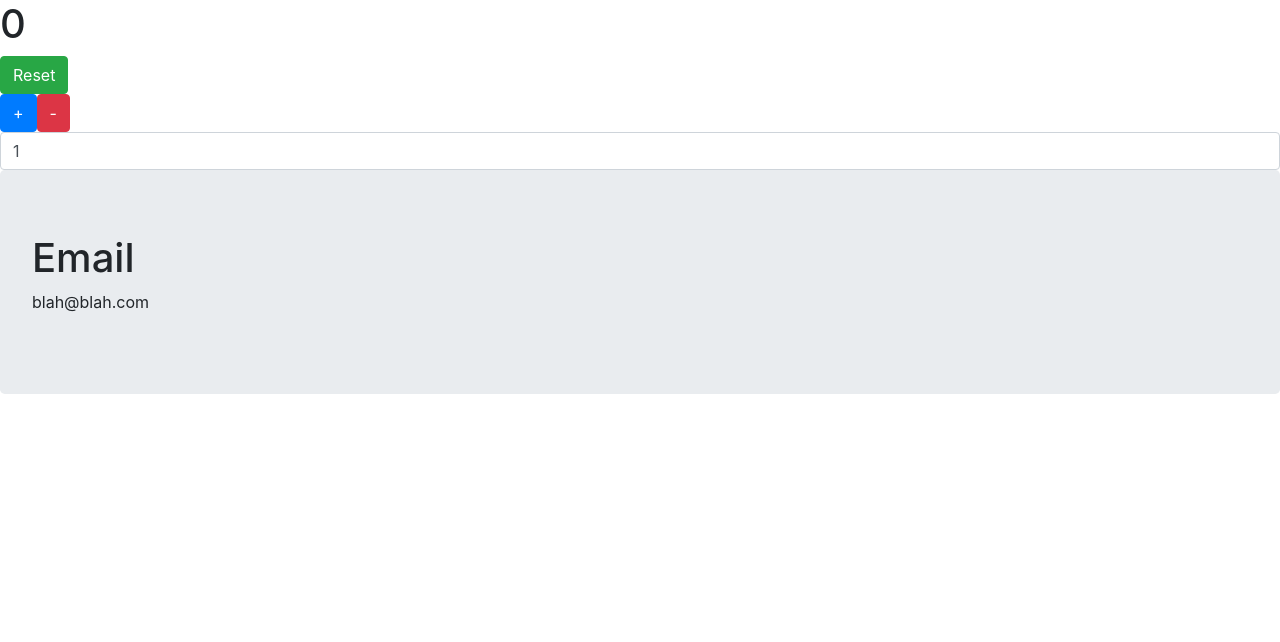
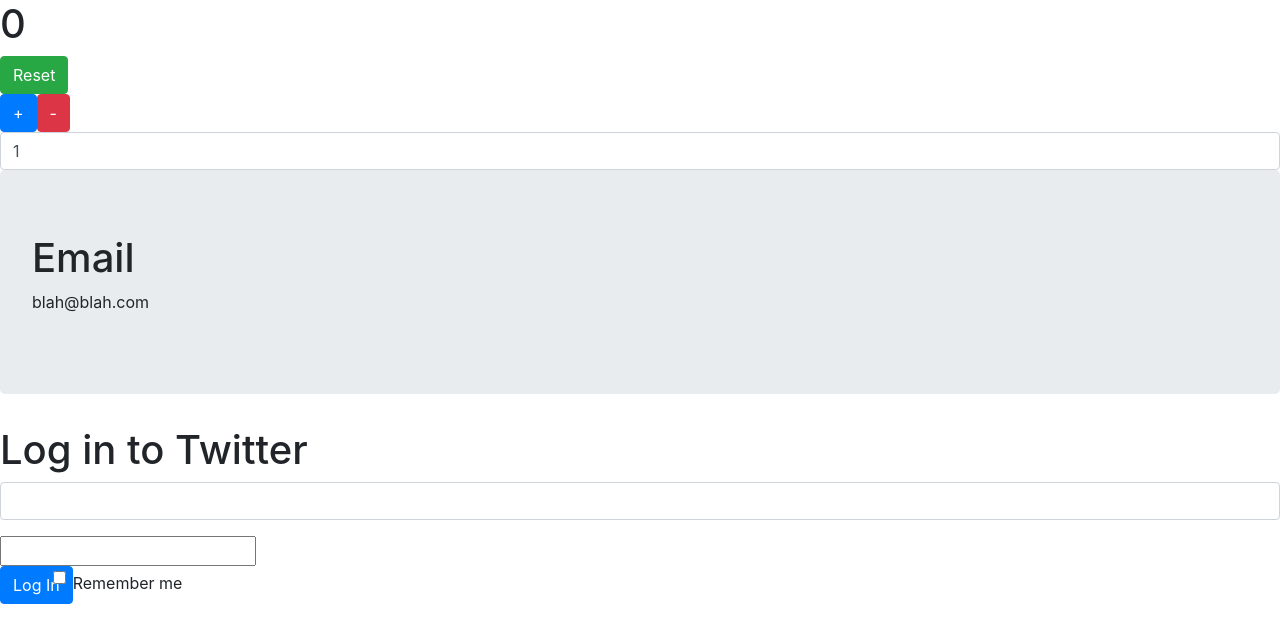
Before and after one commit to Jgriebel1990/react-counter, a React (Create React App) app: page / in a window 1280 px wide. Shown: the top 642 px of the page. Built offline with nearby package versions, Linux system fonts and the light colour scheme.

Commit message:
created LoginForm and imported it to appjs and created a form

```diff
--- a/src/App.js
+++ b/src/App.js
@@ -1,5 +1,6 @@
 import React, { Component } from 'react';
 import Email from './Email';
+import LoginForm from './LoginForm';
 
 class App extends Component {
   constructor (){
@@ -43,6 +44,7 @@
         <input type="number" className='form-control' onChange={this.handleValueChange} value={this.state.value}/>
       </div>
       <Email />
+      <LoginForm />
     </div>
   );
 }
--- /dev/null
+++ b/src/LoginForm.js
@@ -0,0 +1,25 @@
+import React, { Component } from 'react';
+
+class LoginForm extends Component {
+    render(){
+        return(
+            <div>
+                <h1>Log in to Twitter</h1>
+                <form action="">
+                    <div className='form-group'>
+                        <input type="email" className='form-control'/>
+                    </div>
+                    <div>
+                        <label htmlFor=""></label>
+                        <input type="text"/>
+                    </div>
+                    <button type='submit' className='btn btn-primary'>Log In</button>
+                    <input type="checkbox" className='form-check-input'/>
+                    <label className='form-check-label'>Remember me</label>
+                </form>
+            </div>
+        );
+    }
+}
+
+export default LoginForm;
```
